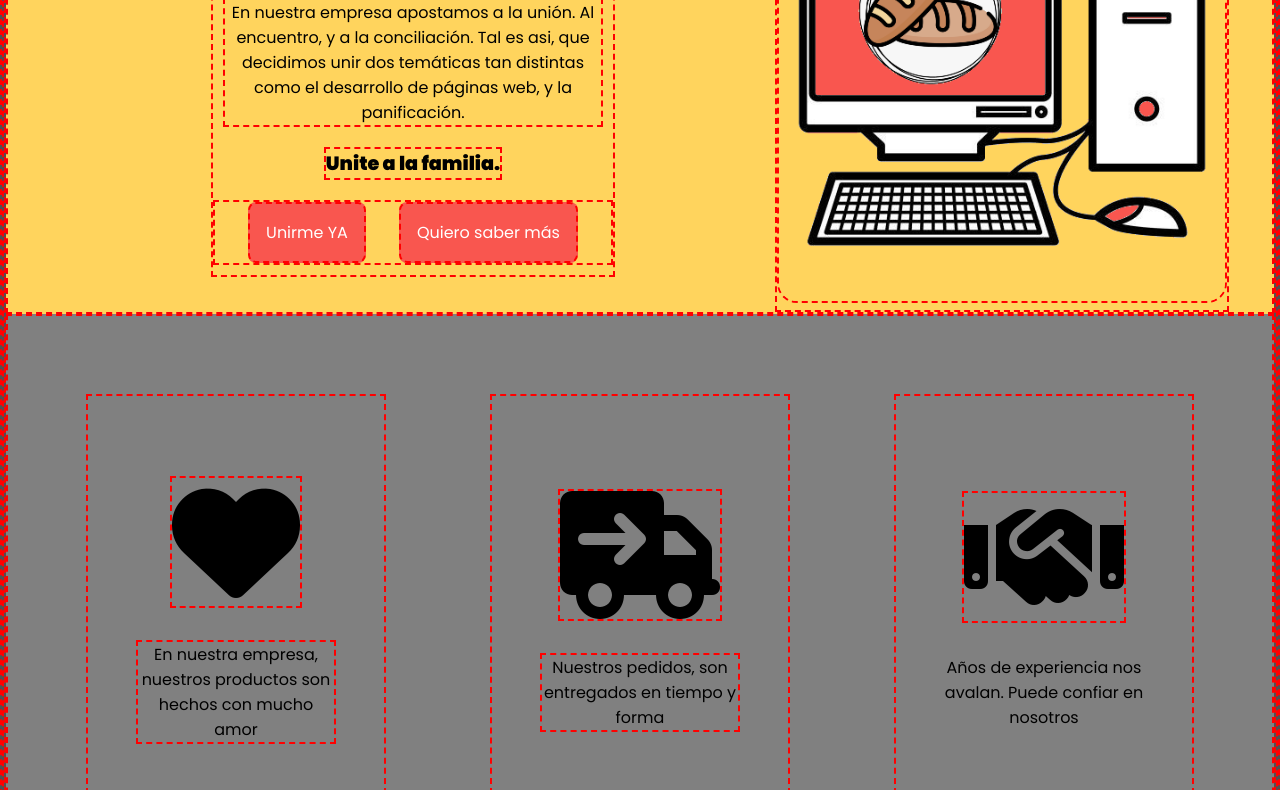
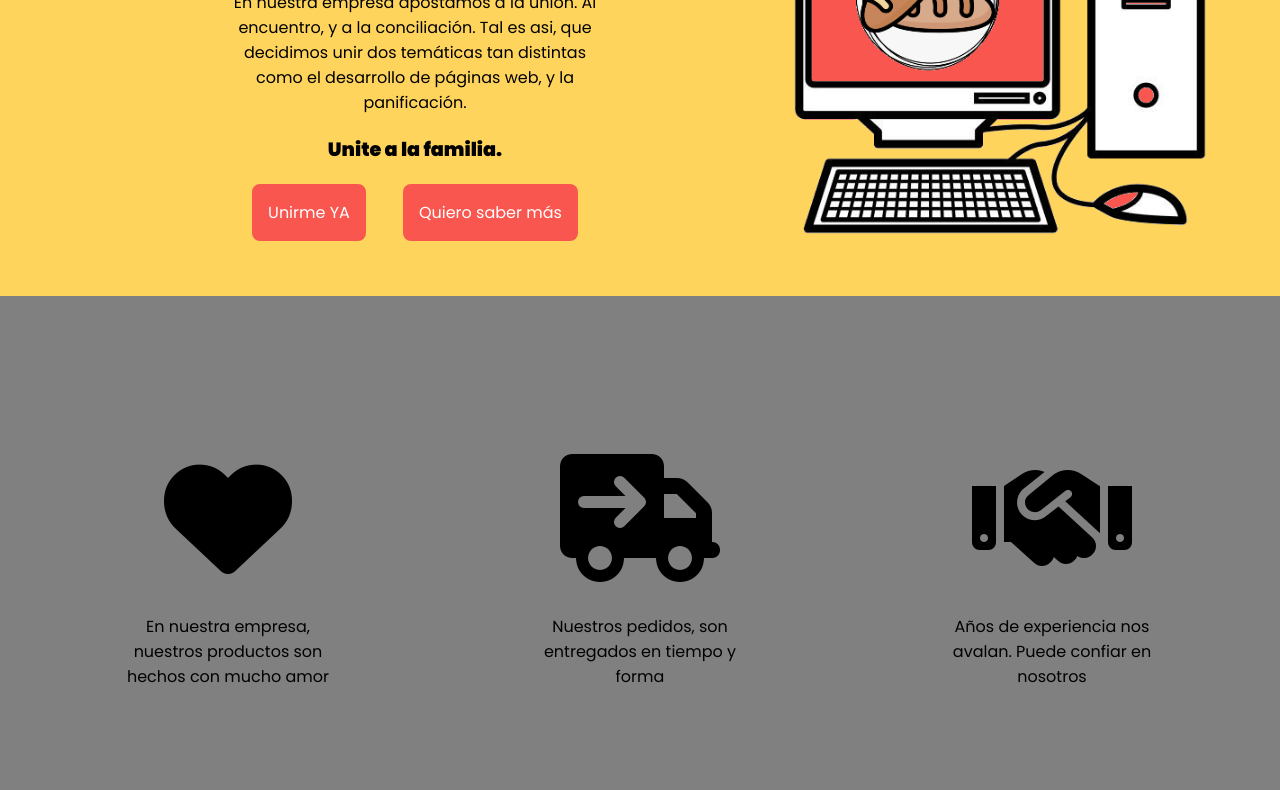
Before and after one commit to EzeBelo/E5-EB-Design, a plain HTML site: page index.html in a window 1280 px wide. Shown: the part 241-1031 px from the top of the page. Drawn offline with Linux system fonts and the light colour scheme.

Commit message:
segunda correccion de errores

```diff
--- a/style.css
+++ b/style.css
@@ -4,7 +4,7 @@
     margin: 0;
     padding: 0;
     box-sizing: border-box;
-    border: red dashed 2px;
+/*     border: red dashed 2px; */
 }
 
 body {
```
